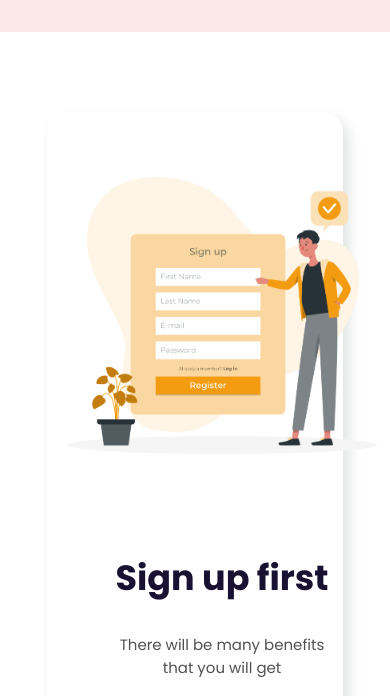
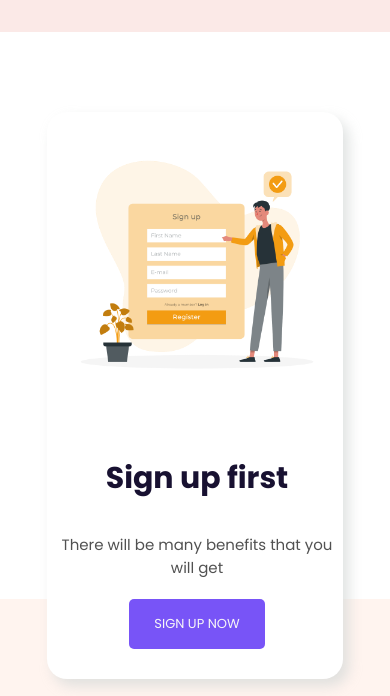
Before and after one commit to NastaranAmani/PJ-Studio, a plain HTML site: page index.html in a window 390 px wide. Shown: the part 3730-4426 px from the top of the page. Drawn offline with Linux system fonts and the light colour scheme; files that its build step writes are made by us from their sources; files whose address does not match are found by name.

Commit message:
updated styles

```diff
--- a/style/signup.css
+++ b/style/signup.css
@@ -35,7 +35,7 @@
 }
 .signup__left__item p {
     color: var(--secondary-color);
-    font-size: 2rem;
+    font-size: 1.8rem;
     margin-bottom: 1rem;
 }
 .left--item__signup {
@@ -66,18 +66,22 @@
 
   @media (max-width: 768px) {
     .signup__left__item {
-        padding: 3rem;
+        padding: 3rem 1rem;
     }
     .signup__left__item h2 {
-        font-size: 3.5rem;
+        align-items: center;
+        font-size: 3rem;
     }
     .signup__left__item p {
         font-size: 1.5rem;
         text-align: center;
     }
+    .signup__right__item {
+        align-items: center;
+    }
     .signup__right__item img {
-        width: 35rem;
-        height: 40rem;
+        width: 30rem;
+        height: 30rem;
         object-fit: cover;
     }
     .signup__btn {
```
